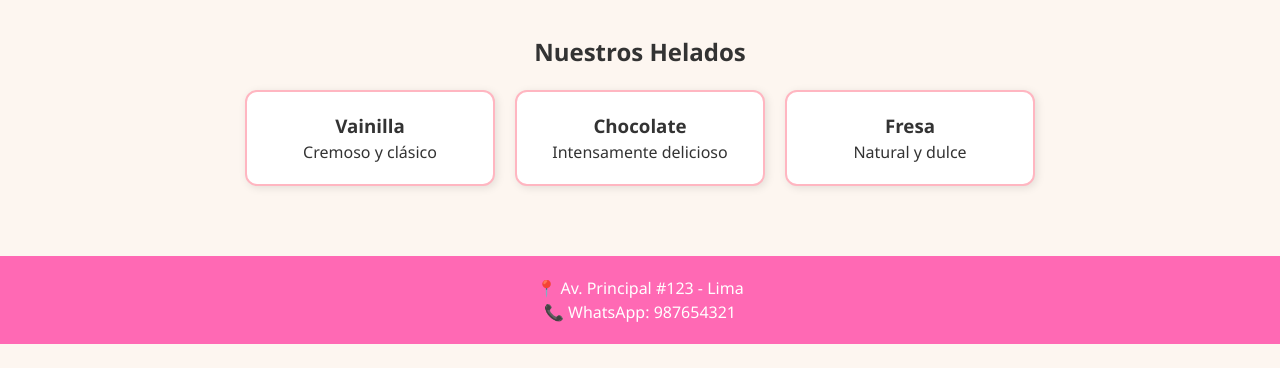
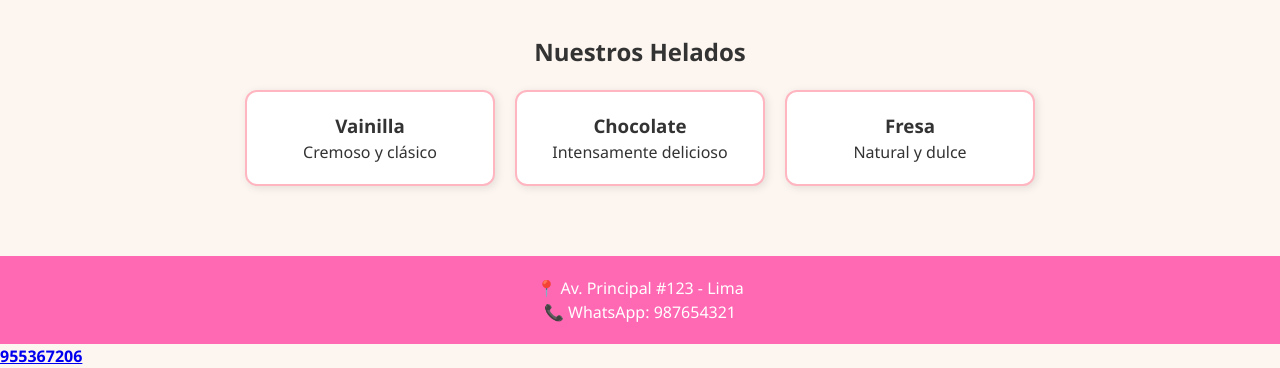
Before and after one commit to nestor-13/mi-sitio, a plain HTML site: page index.html in a window 1280 px wide. Shown: the part 434-802 px from the top of the page. Drawn offline with Linux system fonts and the light colour scheme.

Commit message:
Update index.html
cambio wasaap

```diff
--- a/index.html
+++ b/index.html
@@ -38,8 +38,8 @@
     <p>📍 Av. Principal #123 - Lima</p>
     <p>📞 WhatsApp: 987654321</p>
   </footer>
-  <a href="https://wa.me/51955367206?text=hola,%20un%20helado" target="_blank>
-  escribenos por whatsapp
+  <a href="https://web.whatsapp.com/send/?phone=51955367206&text=Hola%2C+necesito+hacer+pedidos" target="_blank">
+                <b> 955367206</b>
 
 </body>
 </html>
```
